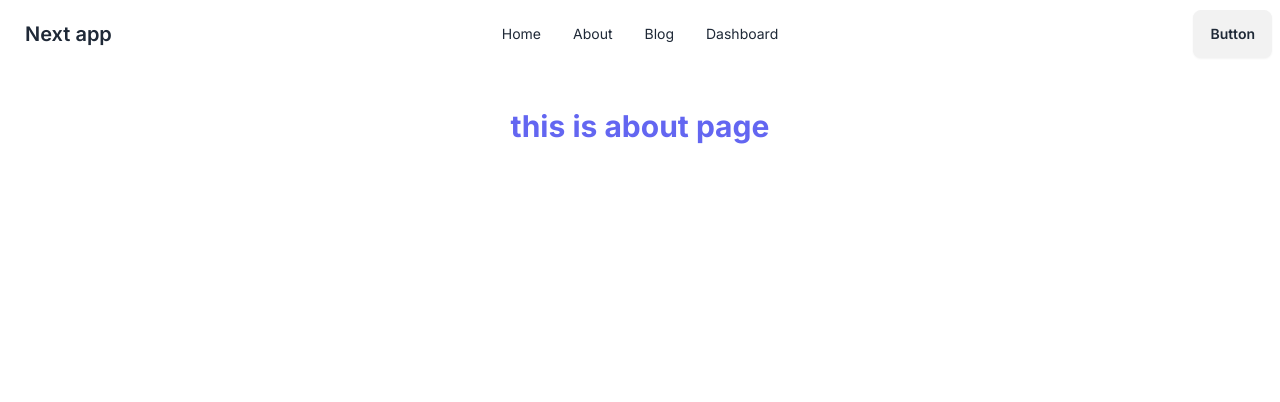
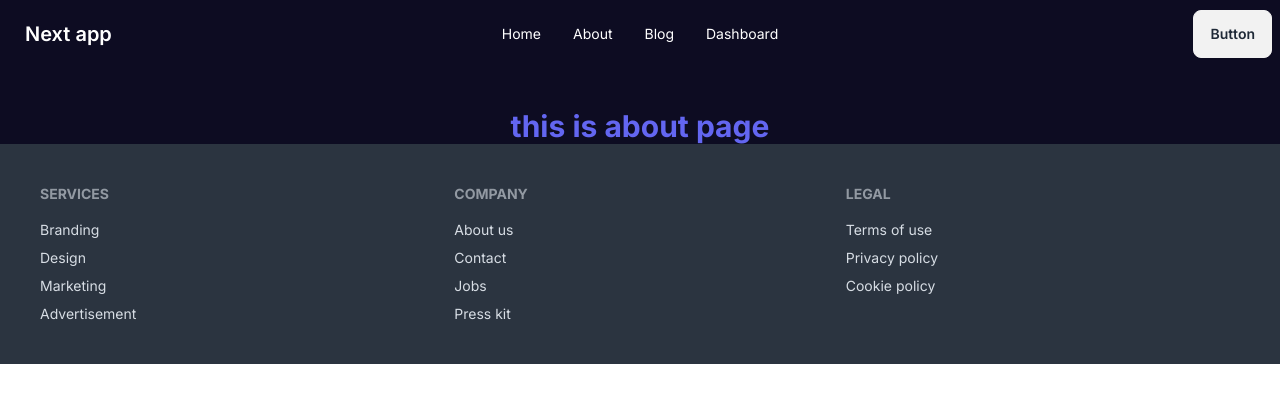
Before and after one commit to Naymul-NN/Next.js-app, a Next.js app: page /about in a window 1280 px wide. Shown: the top 402 px of the page. Built offline with nearby package versions, Linux system fonts and the light colour scheme.

Commit message:
add dynamic route

```diff
--- /dev/null
+++ b/src/app/[_id]/page.js
@@ -0,0 +1,32 @@
+import SingleData from "@/components/ui/SingleData";
+import Image from "next/image";
+
+const page = async({params}) => {
+    const {_id} = params;
+
+    const post = await SingleData(_id)
+
+    return (
+        <div className="flex pt-10 items-center justify-center">
+                        <div className=" flex gap-10  bg-[#0d0c22] shadow-xl">
+                            <div>
+                       <figure className="h-[500px] "><Image
+                       height={250}
+                       width={300}
+                       className="hover:scale-110"
+                       src={post.photo} alt="Shoes" /></figure>
+
+                       </div>
+                       <div className="pt-10">
+                        <h2 className="card-title">Name: {post.name}</h2>
+                        <h1> Description :  This fruits is from african jungle</h1>
+                     <div className="card-actions ">
+                     <button className="btn hover:bg-orange-400">add to cart</button>
+                    </div>
+                    </div>
+                     </div>
+        </div>
+    );
+};
+
+export default page;
--- a/src/app/layout.js
+++ b/src/app/layout.js
@@ -1,17 +1,17 @@
 import { Inter } from 'next/font/google'
 import './globals.css'
-import Navbar from '@/components/shared/Navbar'
+
 const inter = Inter({ subsets: ['latin'] })
 
 export const metadata = {
-  title: 'Frist next app',
+  title: 'TreeHouse.com',
   description: 'Generated by create next app',
 }
 
 export default function RootLayout({ children }) {
   return (
     <html lang="en">
-      <body className={inter.className}>
+     <body className={`bg-[#0d0c22] ${inter.className} text-white`}>
 
         {children}</body>
     </html>
--- a/src/app/mainlayout.js
+++ b/src/app/mainlayout.js
@@ -1,3 +1,4 @@
+import Footer from "@/components/shared/Footer";
 import Navbar from "@/components/shared/Navbar";
 
 export default function Layout({ children }) {
@@ -6,6 +7,7 @@ export default function Layout({ children }) {
 
          <Navbar/>
           {children}
+          <Footer></Footer>
       </div>
     )
   }
--- a/src/app/page.js
+++ b/src/app/page.js
@@ -1,11 +1,13 @@
 import React from 'react';
 import Data from "@/components/ui/Data"
 import Layout from './mainlayout';
+import Banner from '@/components/Banner';
+
 const HomePage = () => {
     return (
        <Layout>
          <div>
-            <h1 className=' text-center font-bold text-red-400'>this is one of the best way to buils a next app</h1>
+            <Banner></Banner>
             <Data></Data>
         </div>
        </Layout>
--- /dev/null
+++ b/src/components/Banner.js
@@ -0,0 +1,30 @@
+import Image from "next/image";
+import Link from "next/link";
+
+
+const Banner = () => {
+    return (
+        <div>
+            <div className="carousel-item relative w-11/12 mx-auto h-[600px]  ">
+
+                <Image
+                       height={600}
+                       width={900}
+                       className="w-full "
+                       src="https://i.ibb.co/1Jkppy0/tree.jpg" alt="Shoes" />
+                <div className='absolute  rounded-lg pl-20 h-full bg-gradient-to-r from-[#15151557] to-[rgba(21, 21, 21, 0.00)] w-full '>
+                    <div className=' space-y-5 pt-32'>
+                        <h1 className='text-5xl text-white font-bold '> Without tree  <br /> <span className='py-10'>you can&apos;t think</span> <br /> about life on this planet</h1>
+                        <p className='text-white'>At TreeHouse.com, we are passionate about fostering a greener planet by providing <br /> high-quality trees for homes and landscapes.  we strive to enhance the beauty of <br />every space while contributing to a healthier and more vibrant ecosystem.</p>
+                        <button className='px-2 py-2  hover:bg-orange-500 mr-5 border rounded-lg text-white'>Discover more</button>
+                        <Link href="latest">
+                         <button className='px-2 py-2 hover:bg-orange-500 mr-5 border rounded-lg text-white'>Latest products</button>
+                        </Link></div>
+                </div>
+
+            </div>
+        </div>
+    );
+};
+
+export default Banner;
--- /dev/null
+++ b/src/components/shared/Footer.js
@@ -0,0 +1,32 @@
+import React from 'react';
+
+const Footer = () => {
+    return (
+        <div>
+            <footer className="footer p-10 bg-neutral text-neutral-content">
+  <nav>
+    <header className="footer-title">Services</header>
+    <a className="link link-hover">Branding</a>
+    <a className="link link-hover">Design</a>
+    <a className="link link-hover">Marketing</a>
+    <a className="link link-hover">Advertisement</a>
+  </nav>
+  <nav>
+    <header className="footer-title">Company</header>
+    <a className="link link-hover">About us</a>
+    <a className="link link-hover">Contact</a>
+    <a className="link link-hover">Jobs</a>
+    <a className="link link-hover">Press kit</a>
+  </nav>
+  <nav>
+    <header className="footer-title">Legal</header>
+    <a className="link link-hover">Terms of use</a>
+    <a className="link link-hover">Privacy policy</a>
+    <a className="link link-hover">Cookie policy</a>
+  </nav>
+</footer>
+        </div>
+    );
+};
+
+export default Footer;
--- a/src/components/shared/Navbar.js
+++ b/src/components/shared/Navbar.js
@@ -4,7 +4,7 @@ import React from 'react';
 const Navbar = () => {
     return (
         <div>
-            <div className="navbar bg-base-100">
+            <div className="navbar bg-[#0d0c22]">
                 <div className="navbar-start">
                     <div className="dropdown">
                         <div tabIndex={0} role="button" className="btn btn-ghost lg:hidden">
--- a/src/components/ui/Data.js
+++ b/src/components/ui/Data.js
@@ -1,15 +1,11 @@
 /* eslint-disable @next/next/no-img-element */
-"use client"
+
 import Image from "next/image";
-import { useEffect, useState } from "react";
-const DisplayTree = () => {
-    const [display, setDisplay] = useState([]);
+import Link from "next/link";
+import Datas from "./Datas";
+const DisplayTree = async() => {
+ const display = await Datas();
 
-  useEffect(() => {
-    fetch("http://localhost:5000/displayTree")
-      .then((res) => res.json())
-      .then((data) => setDisplay(data))
-  }, []);
 
 console.log(display)
     return (
@@ -19,7 +15,7 @@ console.log(display)
                 {
                 display?.map(item=> (
                         <div key={item._id}>
-                          <div className="card card-compact  bg-base-100 shadow-xl">
+                          <div className="card card-compact  bg-[#0d0c22] shadow-xl">
                        <figure className="h-52"><Image
                        height={250}
                        width={300}
@@ -31,8 +27,10 @@ console.log(display)
                      <button className="btn hover:bg-orange-400">add to cart</button>
                     </div>
                     </div>
+                    <Link href={`/${item._id}`} className="pl-5 underline">see more</Link>
                      </div>
-                        </div>
+
+                    </div>
                     ))
                 }
             </div>
--- /dev/null
+++ b/src/components/ui/Datas.js
@@ -0,0 +1,14 @@
+import React from 'react';
+
+const Datas = async() => {
+    const datas = await fetch(
+        "http://localhost:5000/displayTree",{
+            next:{
+                revalidate: 10,
+              },
+        }
+    );
+    return datas.json();
+};
+
+export default Datas;
--- /dev/null
+++ b/src/components/ui/SingleData.js
@@ -0,0 +1,10 @@
+import React from 'react';
+
+const SingleData = async(_id) => {
+    const result = await fetch(
+        `http://localhost:5000/displayTree/${_id}`
+    );
+return result.json();
+};
+
+export default SingleData;
```
